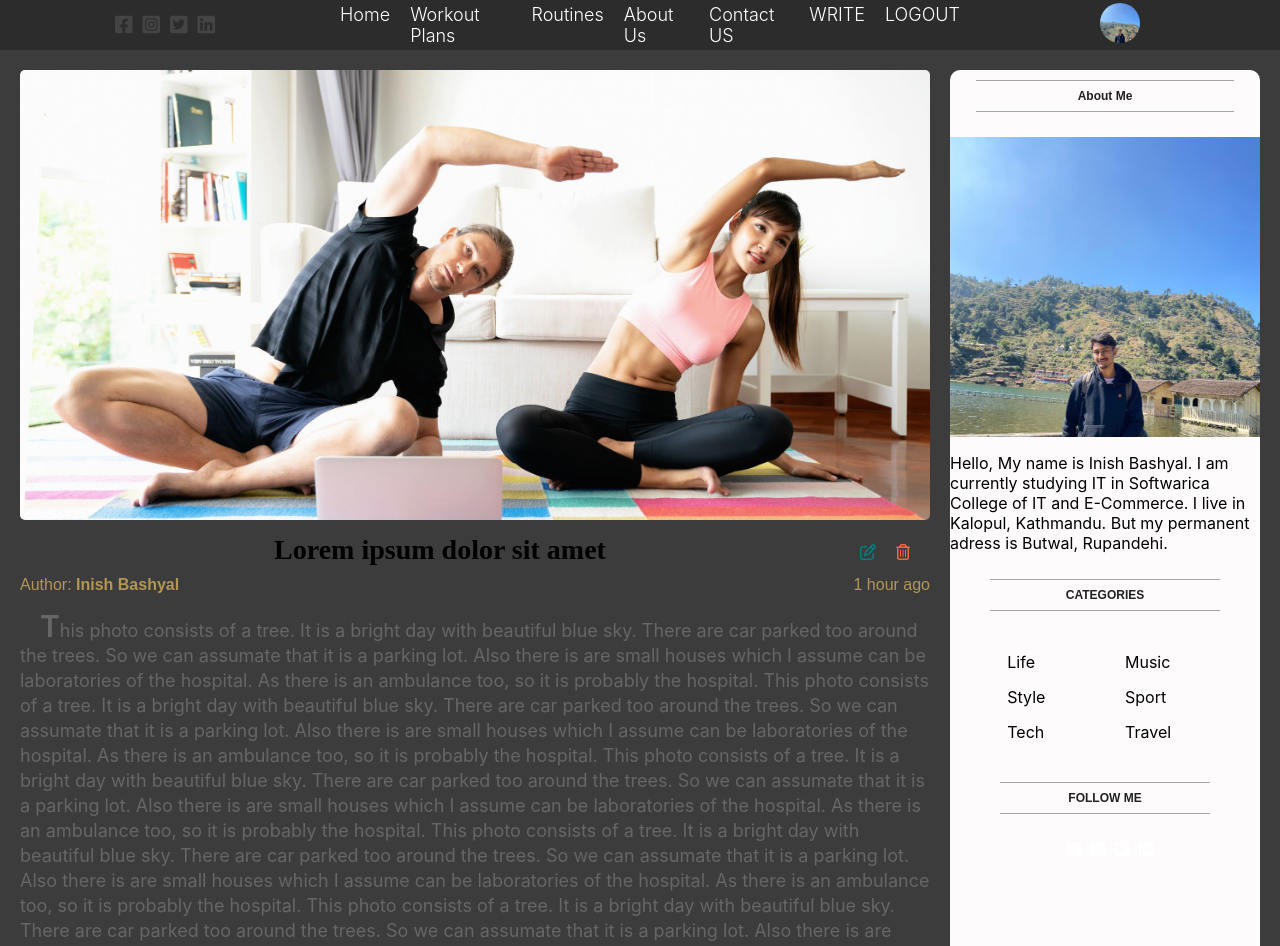
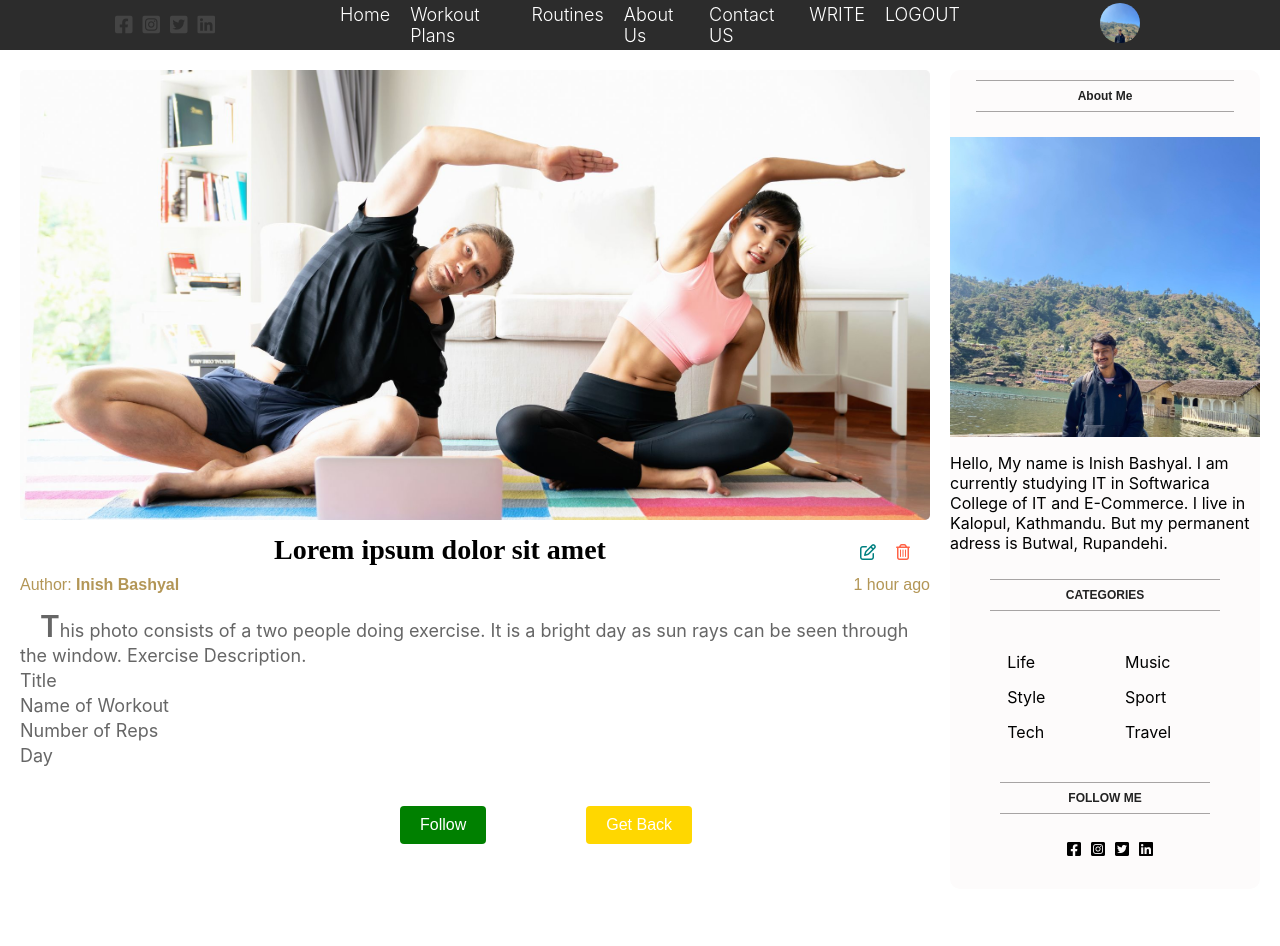
Before and after one commit to Inish-Bashyal/FitBit_WEB, a React (Create React App) app: page /post in a window 1280 px wide. Shown: the top 946 px of the page. After the commit the page ends 909 px from the top, so only its background shows below. Built offline with nearby package versions, Linux system fonts and the light colour scheme.

Commit message:
Front end work going on in workout page

```diff
--- a/src/App.js
+++ b/src/App.js
@@ -10,6 +10,7 @@ import Login from "./pages/login/login";
 import Register from "./pages/register/register";
 import Setting from "./pages/settings/settings";
 import Single from "./pages/single/single";
+import Workout from "./pages/workout/workout";
 import Write from "./pages/write/write";
 
 function App() {
@@ -32,6 +33,8 @@ function App() {
 
             <Route path="/addWorkout" element={<AddWorkout/>}/>
 
+            <Route path="/workout" element={<Workout/>}/>
+
         </Routes>
     </Router>
   );
--- a/src/components/addWorkout/addWorkout.css
+++ b/src/components/addWorkout/addWorkout.css
@@ -1,8 +1,4 @@
-.addWorkout{
-    display: flex;
-padding: 30,30,30,30;
-background-color: white;
-}
+
 .formContainer {
     display: flex;
     justify-content: center;
@@ -23,7 +19,7 @@ background-color: white;
     width: 400px;
     padding: 10px;
     margin-bottom: 10px;
-    border-radius: 10px;
+    border-radius: 4px;
   }
 
   .addWorkoutButton {
@@ -58,9 +54,7 @@ background-color: white;
   .uploadIcon {
     margin-right: 8px;
   }
-  body {
-    background-color: rgb(60, 60, 60);
+
+  label{
+    color: black;
   }
-  label{
-    color: white;
-  }
--- a/src/components/header/header.css
+++ b/src/components/header/header.css
@@ -21,12 +21,12 @@
      position: absolute;
      top: 10%;
      font-size: 60px;
-     color: rgb(215, 213, 213);
+     color: rgb(39, 38, 38);
  }
 
  .headerImg{
      width: 100%;
-     height: 650px;
-     object-fit: cover;
+     height: 400px;
+     object-fit: contain;
      margin-top: 80px;
  }
--- a/src/components/header/header.jsx
+++ b/src/components/header/header.jsx
@@ -1,5 +1,5 @@
 import "./header.css";
-import pic from "/Users/inishbashyal/Documents/FitBit_web/frontend/fitbit/src/assets/images/header.jpeg";
+import pic from "/Users/inishbashyal/Documents/FitBit_web/frontend/fitbit/src/assets/images/logo.png";
 
 export default function Header() {
   return (
--- a/src/components/post/post.css
+++ b/src/components/post/post.css
@@ -32,6 +32,7 @@
     font-weight: 700;
     margin-top: 15px;
     cursor: pointer;
+    color: #000;
 }
 
 .postDate{
--- a/src/components/post/post.jsx
+++ b/src/components/post/post.jsx
@@ -17,16 +17,14 @@ export default function Post() {
         </div>
 
         <span className="postTitle">
-          A photo of a tree
+          A photo of a exercise
         </span>
         <hr />
         <span className="postDate">1 hr ago</span>
       </div>
       <p className="postDesc">
-        This photo consists of a tree. It is a bright day with beautiful blue sky. There are car parked too around the trees.
-        So we can assumate that it is a parking lot. Also there is are small houses which I assume can be laboratories of the hospital.
-        As there is an ambulance too, so it is probably the hospital.
-      </p>
+        This photo consists of a two people doing exercise. It is a bright day as sun rays can be seen through the window. Exercise Description.
+        </p>
     </div>
     </Link>
   )
--- a/src/components/sidebar/sidebar.css
+++ b/src/components/sidebar/sidebar.css
@@ -62,4 +62,5 @@
 .sidebarIcon{
     font-size: 16px;
     margin-left: 10px;
+    color: #000;
 }
--- a/src/components/singlePost/singlePost.css
+++ b/src/components/singlePost/singlePost.css
@@ -59,3 +59,24 @@
     font-size: 30px;
     font-weight: 600;
 }
+.workoutFollow{
+    background-color: green;
+    color: white;
+    padding: 10px 20px;
+    font-size: 16px;
+    border: none;
+    border-radius: 4px;
+    cursor: pointer;
+    margin-right: 100px;
+    margin-left: 400px;
+}
+.back{
+    background-color: gold;
+    color: white;
+    padding: 10px 20px;
+    font-size: 16px;
+    border: none;
+    border-radius: 4px;
+    cursor: pointer;
+    margin-right: 100px;
+}
--- a/src/components/singlePost/singlePost.jsx
+++ b/src/components/singlePost/singlePost.jsx
@@ -22,21 +22,19 @@ export default function SinglePost() {
             <span className="singlePostDate">1 hour ago</span>
         </div>
         <p className="singlePostDesc">
-        This photo consists of a tree. It is a bright day with beautiful blue sky. There are car parked too around the trees.
-        So we can assumate that it is a parking lot. Also there is are small houses which I assume can be laboratories of the hospital.
-        As there is an ambulance too, so it is probably the hospital. This photo consists of a tree. It is a bright day with beautiful blue sky. There are car parked too around the trees.
-        So we can assumate that it is a parking lot. Also there is are small houses which I assume can be laboratories of the hospital.
-        As there is an ambulance too, so it is probably the hospital. This photo consists of a tree. It is a bright day with beautiful blue sky. There are car parked too around the trees.
-        So we can assumate that it is a parking lot. Also there is are small houses which I assume can be laboratories of the hospital.
-        As there is an ambulance too, so it is probably the hospital. This photo consists of a tree. It is a bright day with beautiful blue sky. There are car parked too around the trees.
-        So we can assumate that it is a parking lot. Also there is are small houses which I assume can be laboratories of the hospital.
-        As there is an ambulance too, so it is probably the hospital. This photo consists of a tree. It is a bright day with beautiful blue sky. There are car parked too around the trees.
-        So we can assumate that it is a parking lot. Also there is are small houses which I assume can be laboratories of the hospital.
-        As there is an ambulance too, so it is probably the hospital. This photo consists of a tree. It is a bright day with beautiful blue sky. There are car parked too around the trees.
-        So we can assumate that it is a parking lot. Also there is are small houses which I assume can be laboratories of the hospital.
-        As there is an ambulance too, so it is probably the hospital.
+        This photo consists of a two people doing exercise. It is a bright day as sun rays can be seen through the window. Exercise Description.
+        <br />
+        Title
+        <br />
+        Name of Workout
+        <br />
+        Number of Reps
+        <br />
+        Day
         </p>
       </div>
+      <button className="workoutFollow">Follow</button>
+      <button className="back">Get Back</button>
     </div>
   )
 }
--- a/src/components/topbar/topbar.jsx
+++ b/src/components/topbar/topbar.jsx
@@ -31,7 +31,7 @@ export default function Topbar() {
               <Link className="link" to="/">Home</Link>
             </li>
             <li className="topListItem">
-            <Link className="link" to="/addWorkout">Workout Plans</Link>
+            <Link className="link" to="/workout">Workout Plans</Link>
             </li>
             <li className="topListItem">
             <Link className="link" to="/">Routines</Link>
--- a/src/pages/workout/workout.css
+++ b/src/pages/workout/workout.css
@@ -0,0 +1,15 @@
+.WorkoutButton{
+    background-color: green;
+    color: white;
+    padding: 10px 20px;
+    font-size: 16px;
+    border: none;
+    border-radius: 4px;
+    cursor: pointer;
+    position: absolute;
+    top: 10px;
+    right: 10px;
+}
+.workoutContainer {
+    position: relative;
+  }
--- a/src/pages/workout/workout.jsx
+++ b/src/pages/workout/workout.jsx
@@ -1,9 +1,18 @@
-import React from 'react'
+import React from 'react';
+import { Link } from "react-router-dom";
+import Posts from '../../components/posts/posts';
+import "./workout.css";
+
 
 export default function Workout() {
-  return (
-    <div>
+    return (
+      <div className="workoutContainer">
+        <button className="WorkoutButton" type="button">
+        <Link className="link" to="/addWorkout"> Add Workout</Link>
 
-    </div>
-  )
-}
+
+        </button>
+        <Posts />
+      </div>
+    )
+  }
```
Also changed, not shown: src/assets/images/logo.png (added).
